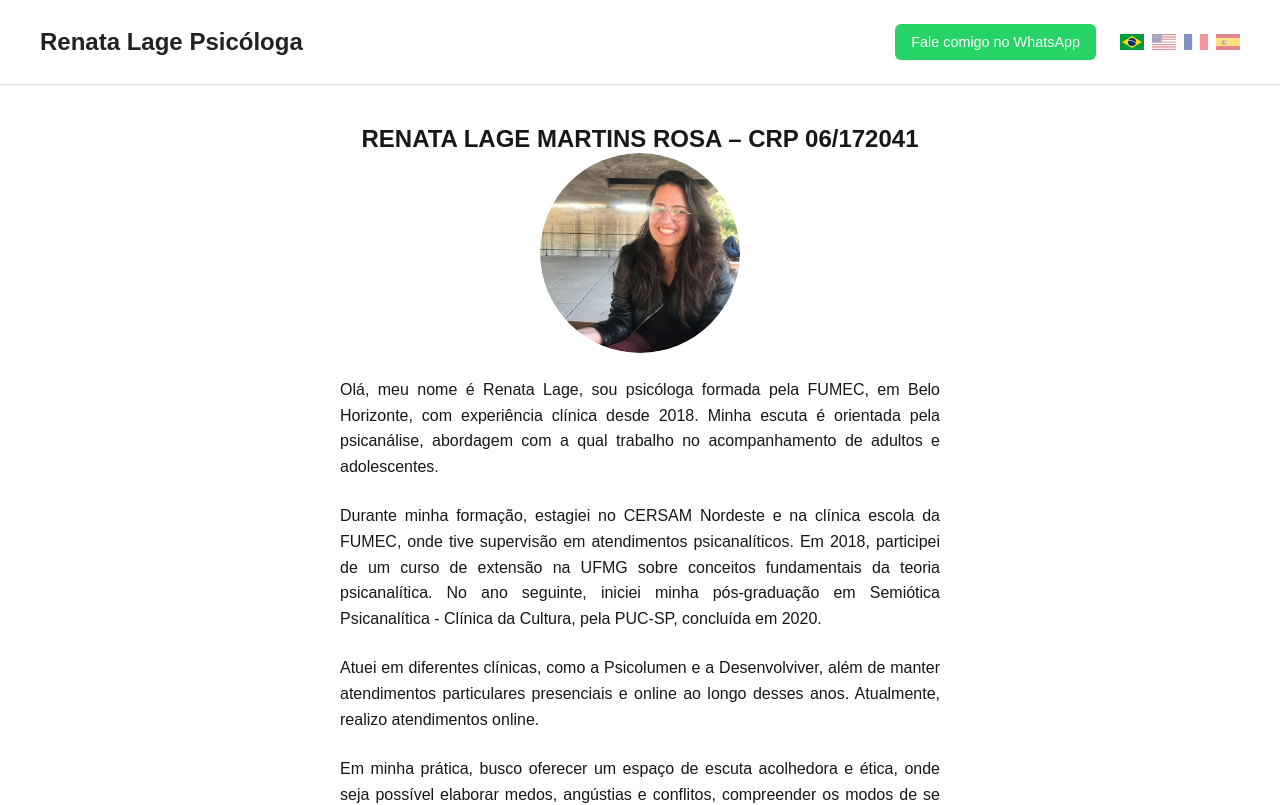
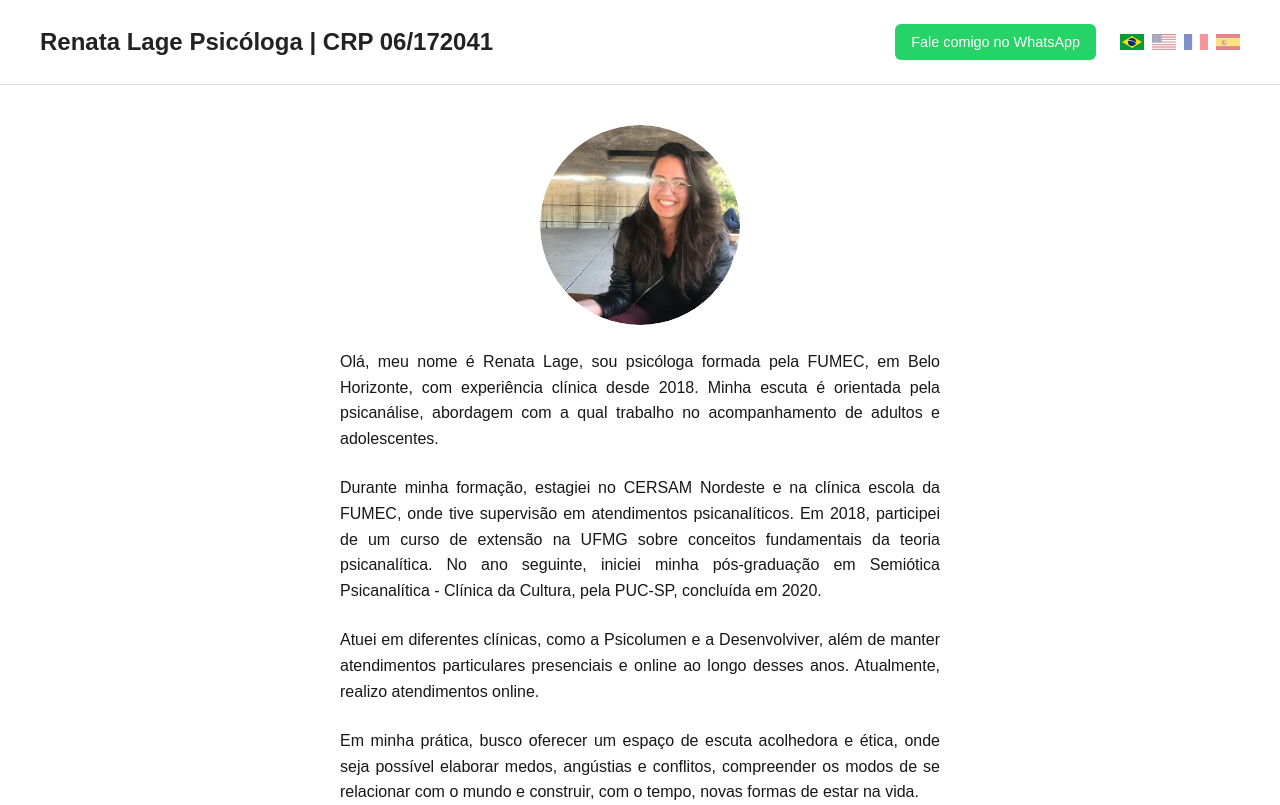
Before and after one commit to caiocastelhano/renatalagepsicologa, a Next.js app: page / in a window 1280 px wide. Shown: the top 805 px of the page. Built offline with nearby package versions, Linux system fonts and the light colour scheme.

Commit message:
Ajusta texto das seções Header e About

```diff
--- a/src/app/components/About.jsx
+++ b/src/app/components/About.jsx
@@ -50,8 +50,6 @@ export default function About() {
 
   return (
     <section className={styles.aboutSection}>
-      <h2 className={styles.name}>RENATA LAGE MARTINS ROSA – CRP 06/172041</h2>
-
       {/* Ilustração
       <div className={styles.illustrationWrapper}>
         <Image
--- a/src/app/components/Header.jsx
+++ b/src/app/components/Header.jsx
@@ -9,19 +9,19 @@ export default function Header() {
 
   const translations = {
     PT: {
-      name: "Renata Lage Psicóloga",
+      name: "Renata Lage Psicóloga | CRP 06/172041",
       whatsapp: "Fale comigo no WhatsApp",
     },
     EN: {
-      name: "Renata Lage Psychologist",
+      name: "Renata Lage Psychologist | CRP 06/172041",
       whatsapp: "Message me on WhatsApp",
     },
     FR: {
-      name: "Renata Lage Psychologue",
+      name: "Renata Lage Psychologue | CRP 06/172041",
       whatsapp: "Écrivez-moi sur WhatsApp",
     },
     ES: {
-      name: "Renata Lage Psicóloga",
+      name: "Renata Lage Psicóloga | CRP 06/172041",
       whatsapp: "Escríbeme por WhatsApp",
     },
   };
```
